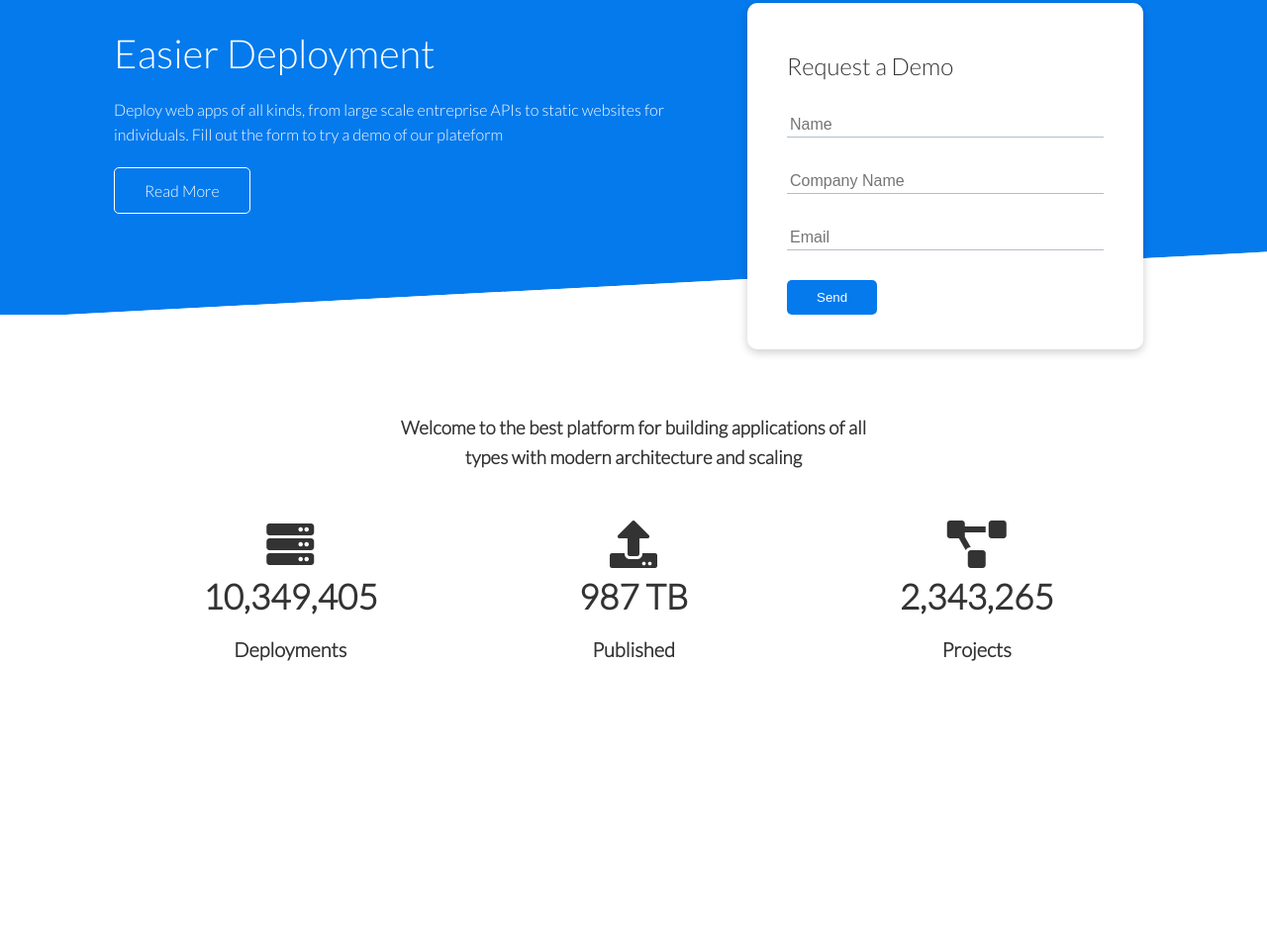
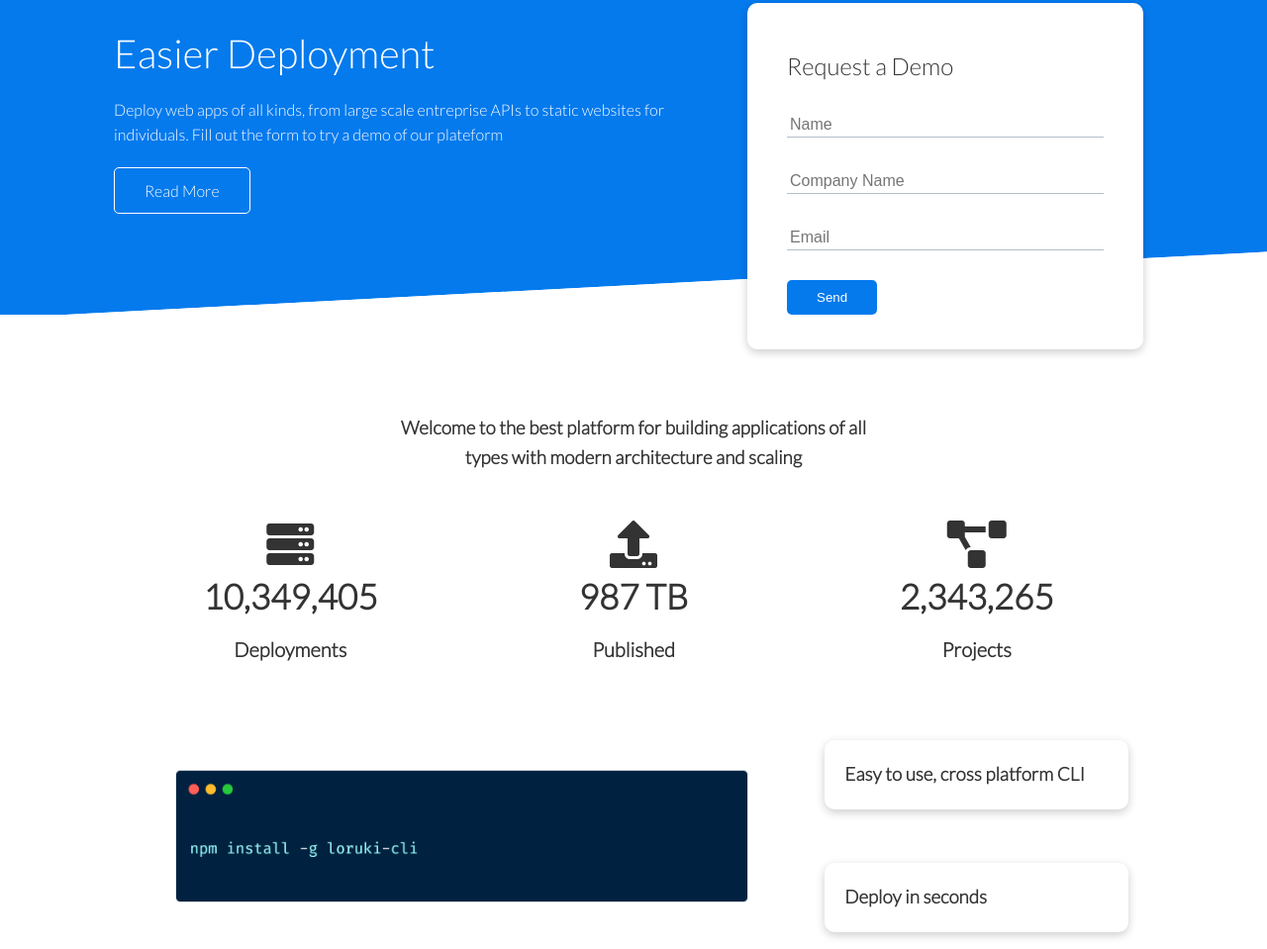
Before and after one commit to Salah-Dirchaoui/marouki-website, a plain HTML site: page index.html in a window 1280 px wide. Shown: the part 152-1111 px from the top of the page at 99% size. Before the commit the page ends 882 px from the top, so only its background shows below. Drawn offline with Linux system fonts and the light colour scheme.

Commit message:
CLI section completed

```diff
--- a/css/style.css
+++ b/css/style.css
@@ -118,3 +118,12 @@ img{
   font-size: 20px;
   font-weight: bold;
 }
+/* CLI */
+.cli .grid{
+  grid-template-columns: repeat(3,1fr);
+  grid-template-rows: repeat(2,1fr);
+}
+.cli .grid >*:first-child{
+ grid-column: 1 / span 2 ;
+ grid-row:  1 / span 2;
+}
--- a/index.html
+++ b/index.html
@@ -70,5 +70,17 @@
       </div>
     </div>
   </section>
+  <!-- CLI -->
+  <section class="cli">
+    <div class="container grid">
+      <img src="images/cli.png" alt="cli">
+      <div class="card">
+        <h3>Easy to use, cross platform CLI</h3>
+      </div>
+      <div class="card">
+        <h3>Deploy in seconds</h3>
+      </div>
+    </div>
+  </section>
 </body>
 </html>
```
